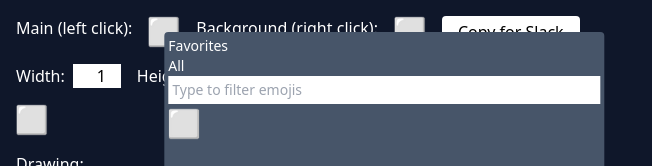
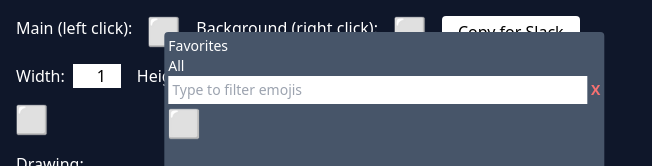
Before and after one commit to alexamy/slack-emoji-painter, a React (Vite) app: page / in a window 1280 px wide. Both pictures are taken after a click on the picture 164 px from the left and 32 px from the top of the page. Shown: the top 166 px of the page, without its empty margins (0-652 px from the left). Built offline with nearby package versions, Linux system fonts and the light colour scheme.

Commit message:
add emoji filter

```diff
--- a/src/app/App.tsx
+++ b/src/app/App.tsx
@@ -44,6 +44,7 @@ export function App() {
 			<div
 				ref={contextMenuRef}
 				style={{ transform: `translate(${position.x}px, ${position.y}px)` }}
+				onContextMenu={(event) => event.preventDefault()}
 				className={`absolute w-[440px] rounded bg-slate-600 p-1 text-sm text-white ${
 					visible ? 'visible' : 'hidden'
 				}`}
@@ -69,12 +70,20 @@ export function App() {
 					})}
 				</div>
 				<div>All</div>
+				<div className='flex items-center space-x-1'>
 					<input
 						placeholder='Type to filter emojis'
 						value={query}
 						onInput={(event) => setQuery(event.currentTarget.value)}
 						className='mb-1 w-full p-1 text-black'
 					/>
+					<span
+						onClick={() => setQuery('')}
+						className='-translate-y-[2px] cursor-pointer font-bold text-red-400 hover:text-red-500'
+					>
+						X
+					</span>
+				</div>
 				<VirtuosoGrid
 					style={{ height: 330 }}
 					data={emojiList}
```
Lines whose indentation alone changed are shown as unchanged.
